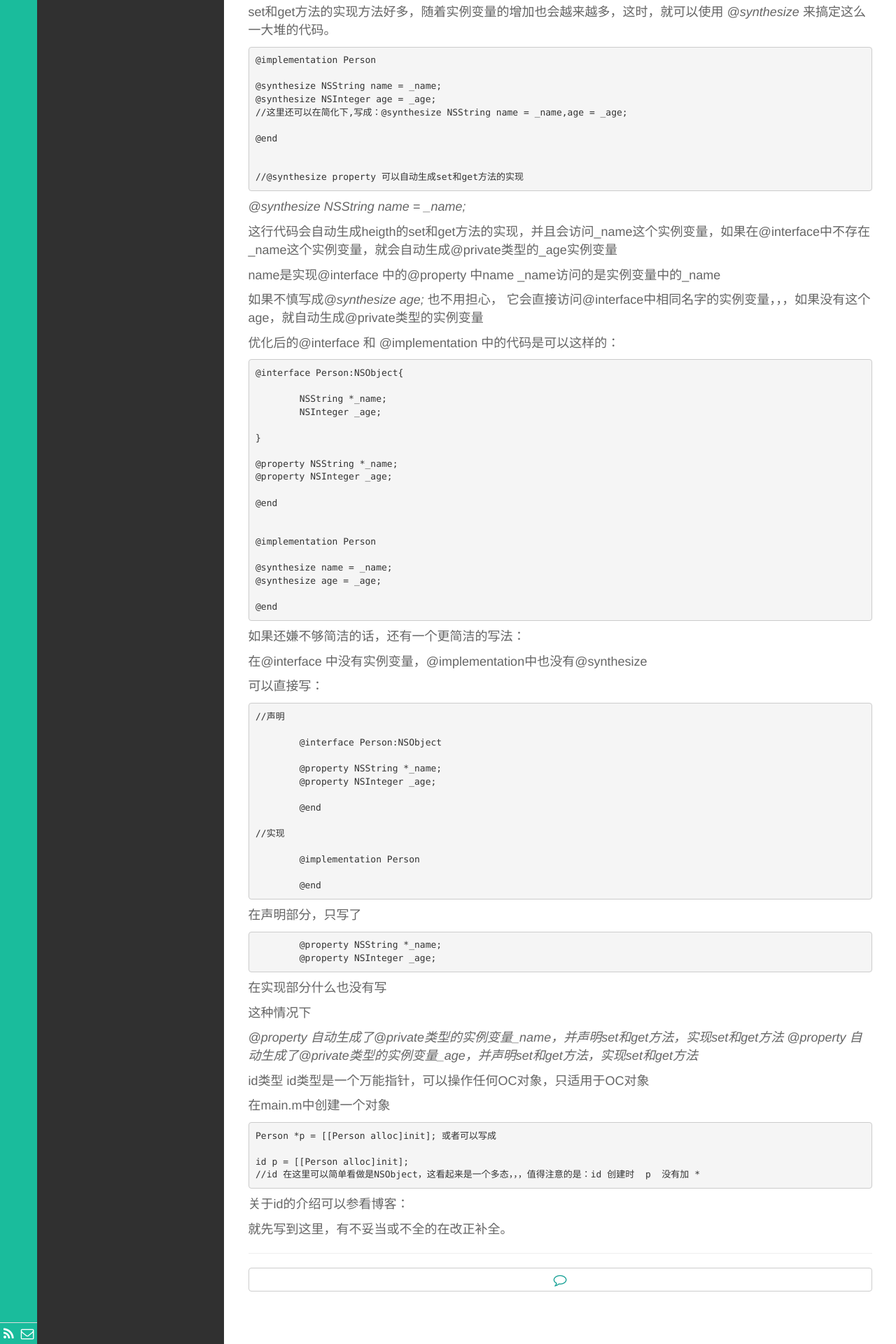
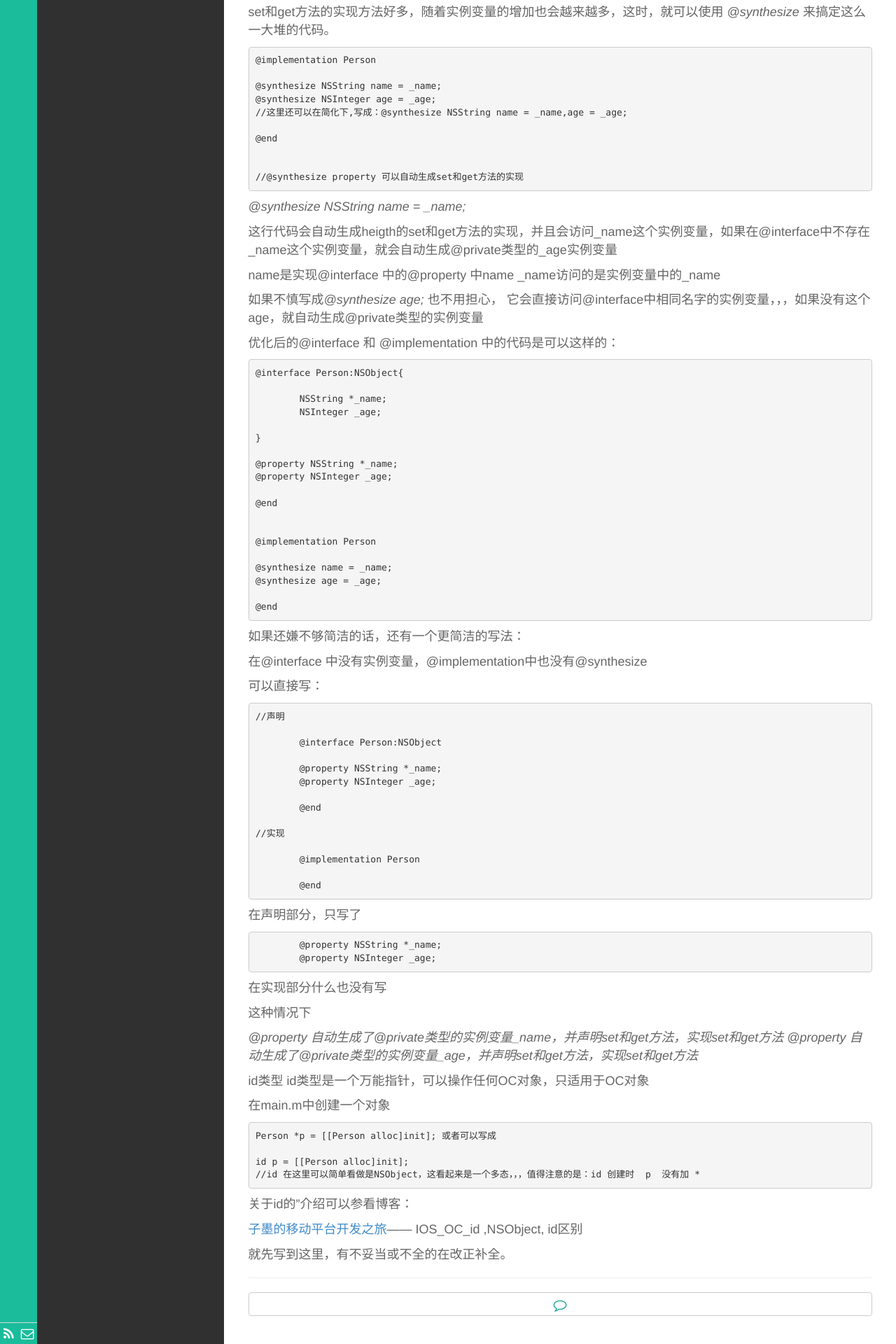
Before and after one commit to klone1127/klone1127.github.io, a Jekyll site: the page built from _posts/IOS/2015-06-15-OC-Basic.md, in a window 1280 px wide. Shown: the part 2926-4846 px from the top of the page at 70% size. Built offline with Jekyll 4.4.1, drawn with Linux system fonts in a browser that asks for light colours; nearby versions of some CDN libraries; library files that are not in the unit come from our copies; Markdown is read by kramdown in place of the engine named in the settings.

Commit message:
增加链接

```diff
--- a/_posts/IOS/2015-06-15-OC-Basic.md
+++ b/_posts/IOS/2015-06-15-OC-Basic.md
@@ -237,8 +237,8 @@ id类型是一个万能指针，可以操作任何OC对象，只适用于OC对
 	id p = [[Person alloc]init];
 	//id 在这里可以简单看做是NSObject，这看起来是一个多态，，，值得注意的是：id 创建时  p  没有加 *
 
-关于id的介绍可以参看博客：
+关于id的"介绍可以参看博客：
 
-[博客]:<http://blog.csdn.net/zimo2013/article/details/41319383?utm_source=tuicool> "IOS_OC_id ,NSObject, id<NSObject>区别"
+[子墨的移动平台开发之旅](http://blog.csdn.net/zimo2013/article/details/41319383?utm_source=tuicool )—— IOS_OC_id ,NSObject, id<NSObject>区别
 
 就先写到这里，有不妥当或不全的在改正补全。
```
